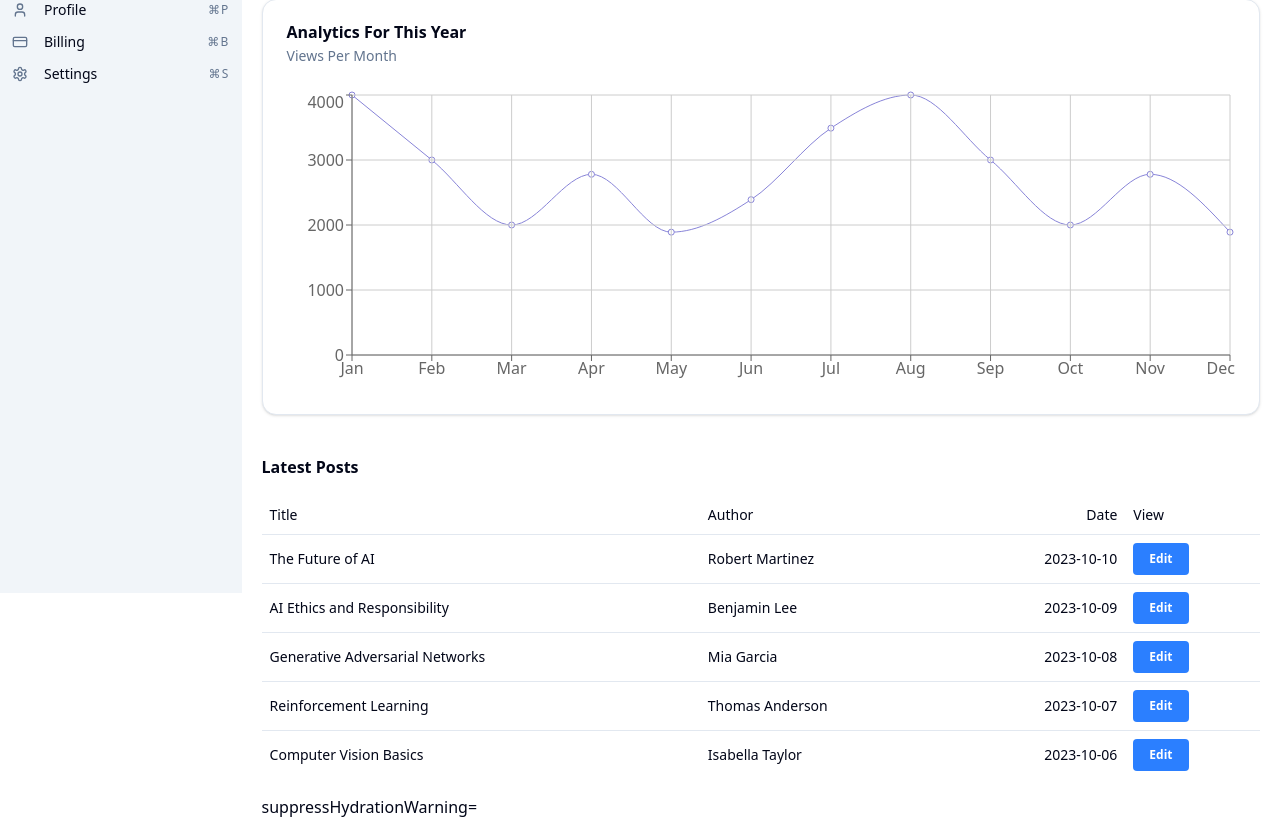
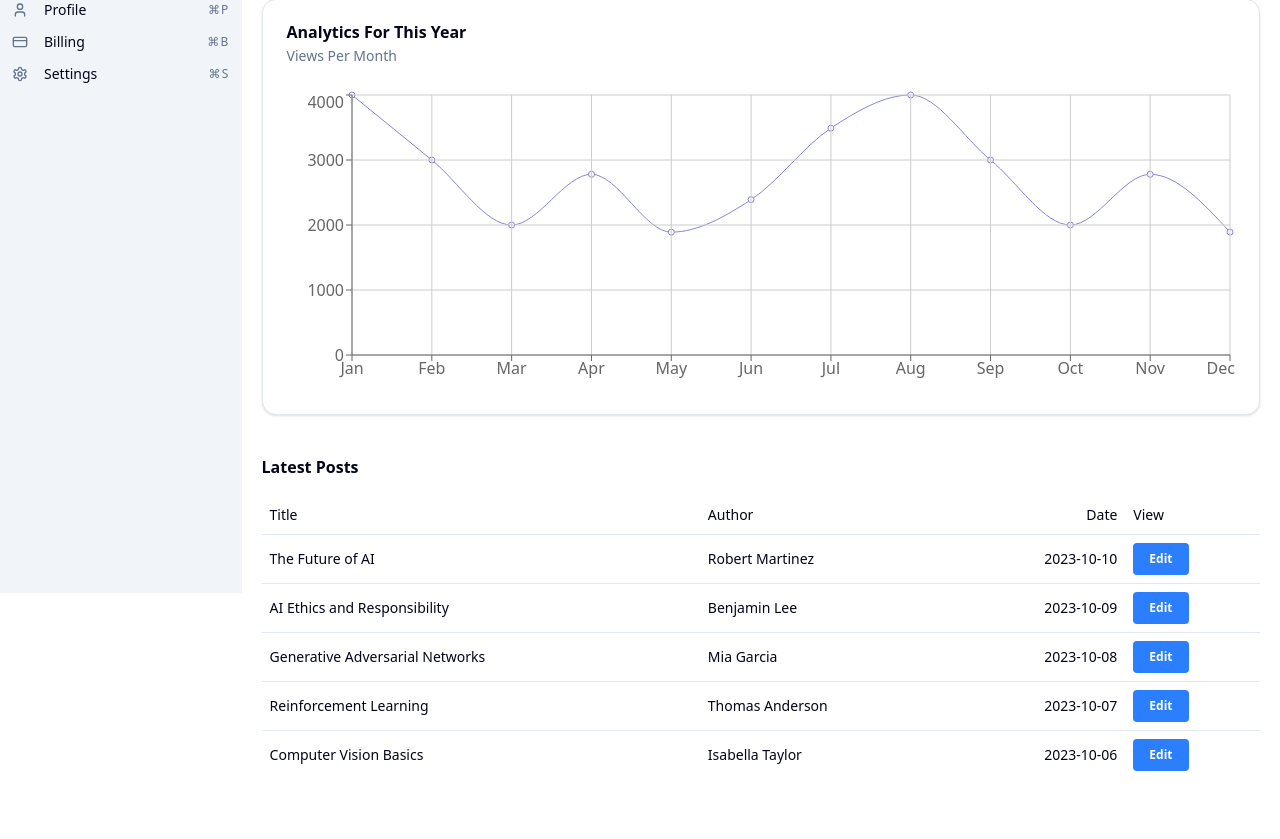
Before and after one commit to SimplySophia/dashboardd, a Next.js app: page / in a window 1280 px wide. Shown: the part 266-1105 px from the top of the page. After the commit the page ends 1081 px from the top, so only its background shows below. Built offline with nearby package versions, Linux system fonts and the light colour scheme.

Commit message:
removed suppresshydrationWarning from post

```diff
--- a/components/posts/PostsTable.tsx
+++ b/components/posts/PostsTable.tsx
@@ -55,7 +55,6 @@ const PostsTable = ({ limit, title }: PostsTableProps) => {
                 ))}
             </TableBody>
         </Table>
-        suppressHydrationWarning={true}
     </div>
     );
 }
```
